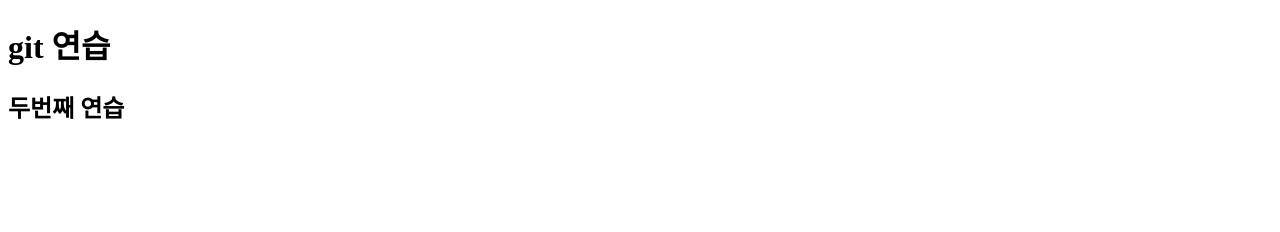
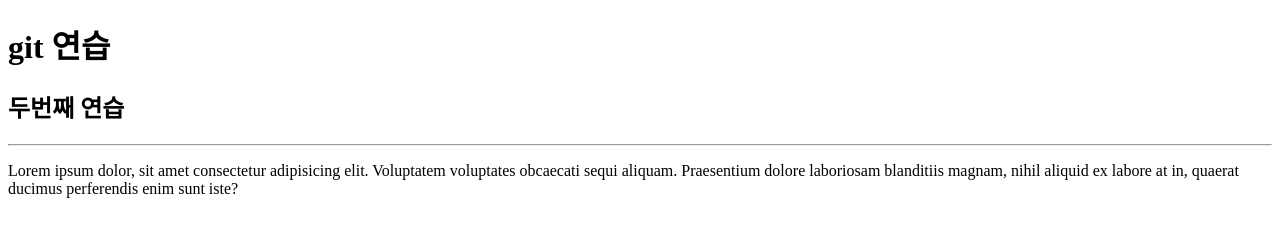
Before and after one commit to KimDuHyun-web/Git-ex, a plain HTML site: page index.html in a window 1280 px wide. Drawn offline with Linux system fonts and the light colour scheme.

Commit message:
문단 추가

```diff
--- a/index.html
+++ b/index.html
@@ -8,5 +8,9 @@
 <body>
   <h1>git 연습</h1>
   <h2>두번째 연습</h2>
+  <hr>
+  <p>
+    Lorem ipsum dolor, sit amet consectetur adipisicing elit. Voluptatem voluptates obcaecati sequi aliquam. Praesentium dolore laboriosam blanditiis magnam, nihil aliquid ex labore at in, quaerat ducimus perferendis enim sunt iste?
+  </p>
 </body>
 </html>
```
